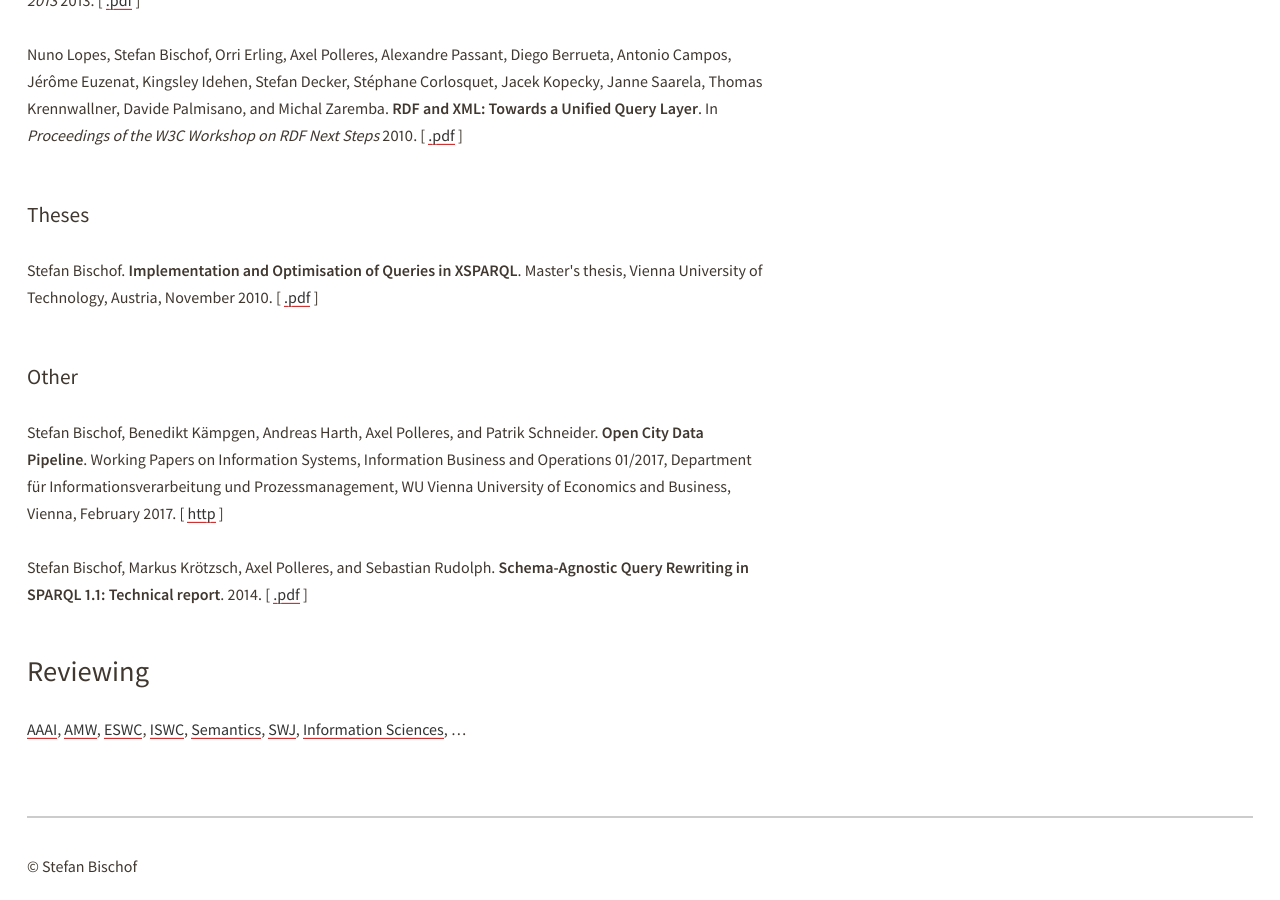
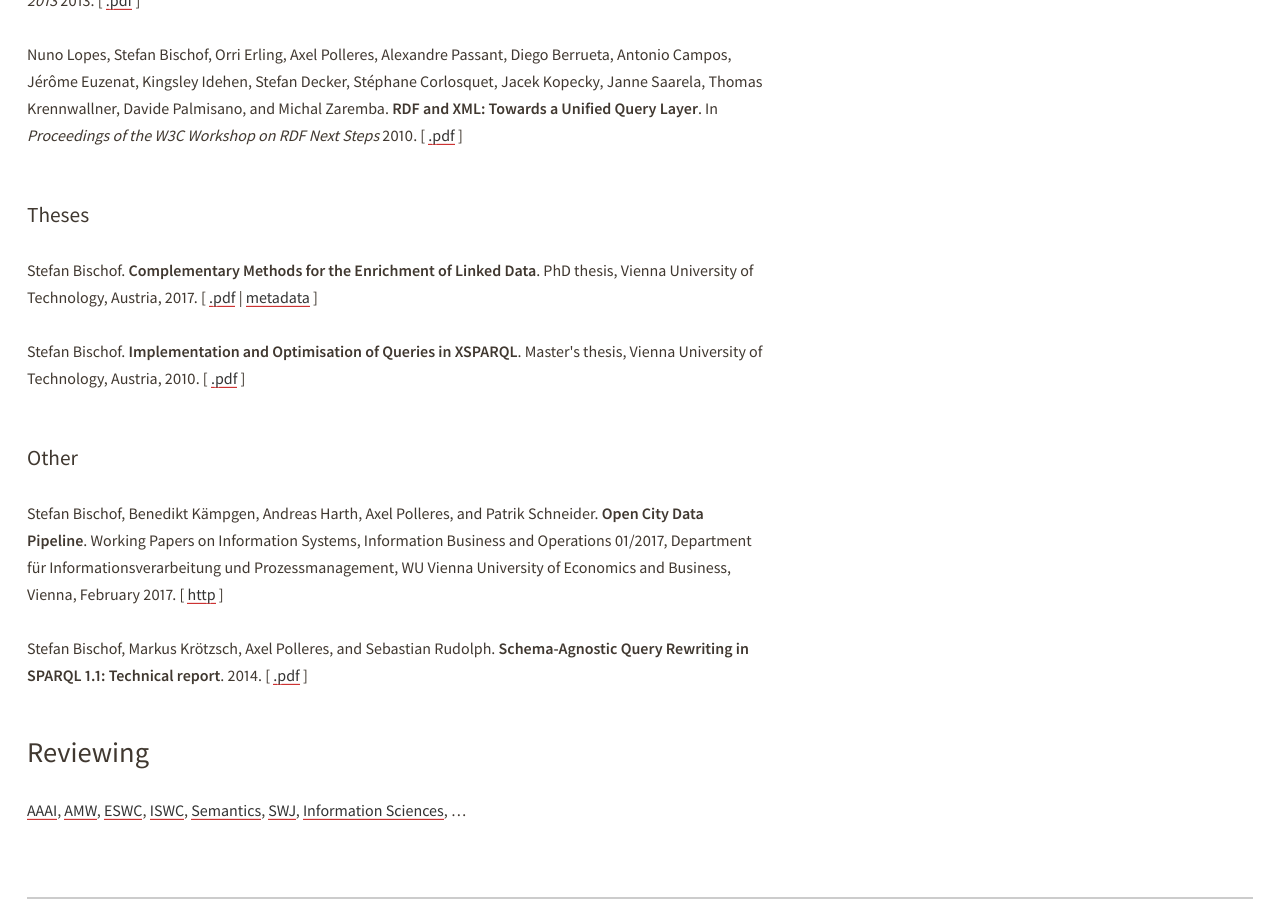
Before and after one commit to stefanbischof/stefanbischof.github.io, a Jekyll site: the page built from index.html, in a window 1280 px wide and 900 px high, scrolled down 2289 px. Built offline with Jekyll 4.4.1, drawn with Linux system fonts in a browser that asks for light colours.

Commit message:
Added PhD thesis

```diff
--- a/mypublications.html
+++ b/mypublications.html
@@ -24,6 +24,7 @@
 
 <p><a name="LopesBischofDeckerEtAl2011"></a>Nuno Lopes,  Stefan Bischof,  Stefan Decker,  and Axel Polleres.  <b>On the Semantics of Heterogeneous Querying of Relational, XML and   RDF Data with XSPARQL</b>.  In <em>Proceedings of the 15th Portuguese Conference on Artificial   Intelligence</em>  2011. [&nbsp;<a href="http://www.polleres.net/publications/lope-etal-2011EPIA.pdf">http</a>&nbsp;]  </p>
 
+
 <h2>Workshop and Poster Articles</h2>
 
 <p><a name="puiu2017public"></a>Dan Puiu,  Stefan Bischof,  Bogdan Serbanescu,  Septimiu Nechifor,  Josiane   Parreira,  and Herwig Schreiner.  <b>A public transportation journey planner enabled by IoT data   analytics</b>.  20th Conference on Innovations in Clouds,  Internet and   Networks   2017. [&nbsp;<a href="http://dx.doi.org/10.1109/ICIN.2017.7899440">DOI</a>&nbsp;|  <a href="pdf/puiu-etal-2017.pdf">.pdf</a>&nbsp;]  </p>
@@ -44,7 +45,9 @@
 
 <h2>Theses</h2>
 
-<p><a name="Bischof2010"></a>Stefan Bischof.  <b>Implementation and Optimisation of Queries in XSPARQL</b>.  Master's thesis,  Vienna University of Technology, Austria,  November 2010. [&nbsp;<a href="http://stefanbischof.at/masterthesis/thesis.pdf">.pdf</a>&nbsp;]  </p>
+<p><a name="Bischof2017"></a>Stefan Bischof.  <b>Complementary Methods for the Enrichment of Linked Data</b>.  PhD thesis,  Vienna University of Technology, Austria, 2017. [&nbsp;<a href="http://www.ub.tuwien.ac.at/diss/VL/45578.pdf">.pdf</a> | <a href="http://catalogplus.tuwien.ac.at/UTW:UTW:UTW_alma7172864920003336">metadata</a>&nbsp;]  </p>
+
+<p><a name="Bischof2010"></a>Stefan Bischof.  <b>Implementation and Optimisation of Queries in XSPARQL</b>.  Master's thesis,  Vienna University of Technology, Austria,  2010. [&nbsp;<a href="http://stefanbischof.at/masterthesis/thesis.pdf">.pdf</a>&nbsp;]  </p>
 
 <h2>Other</h2>
 
```
